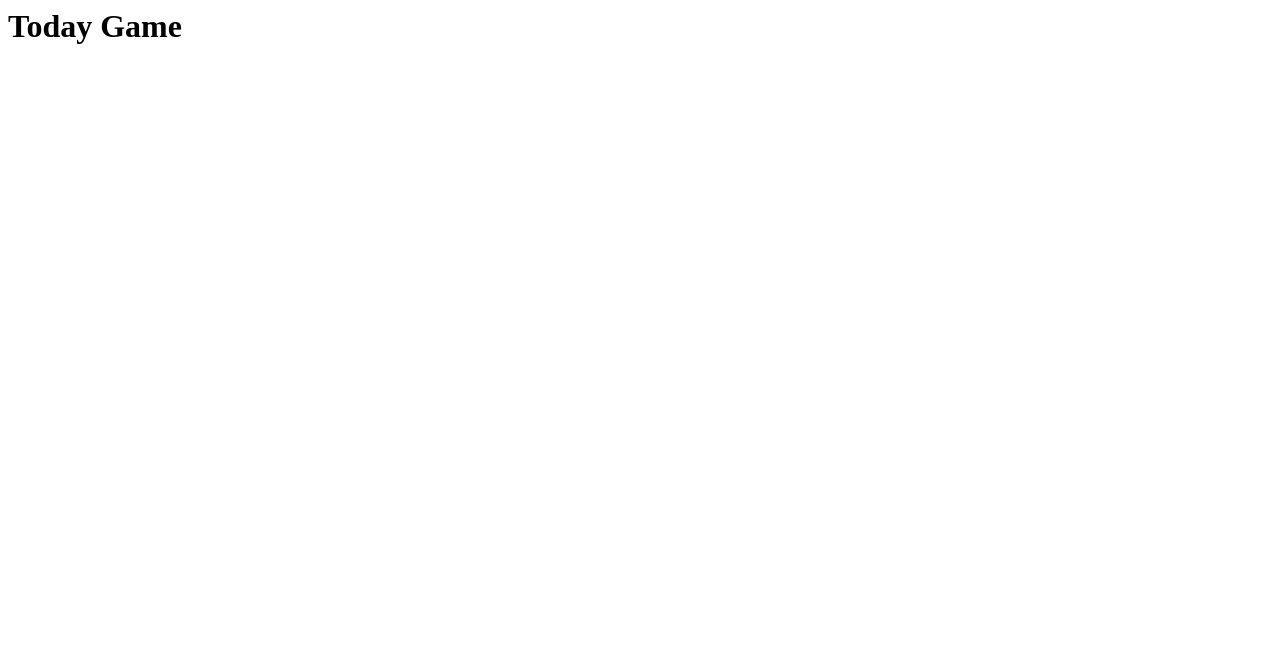
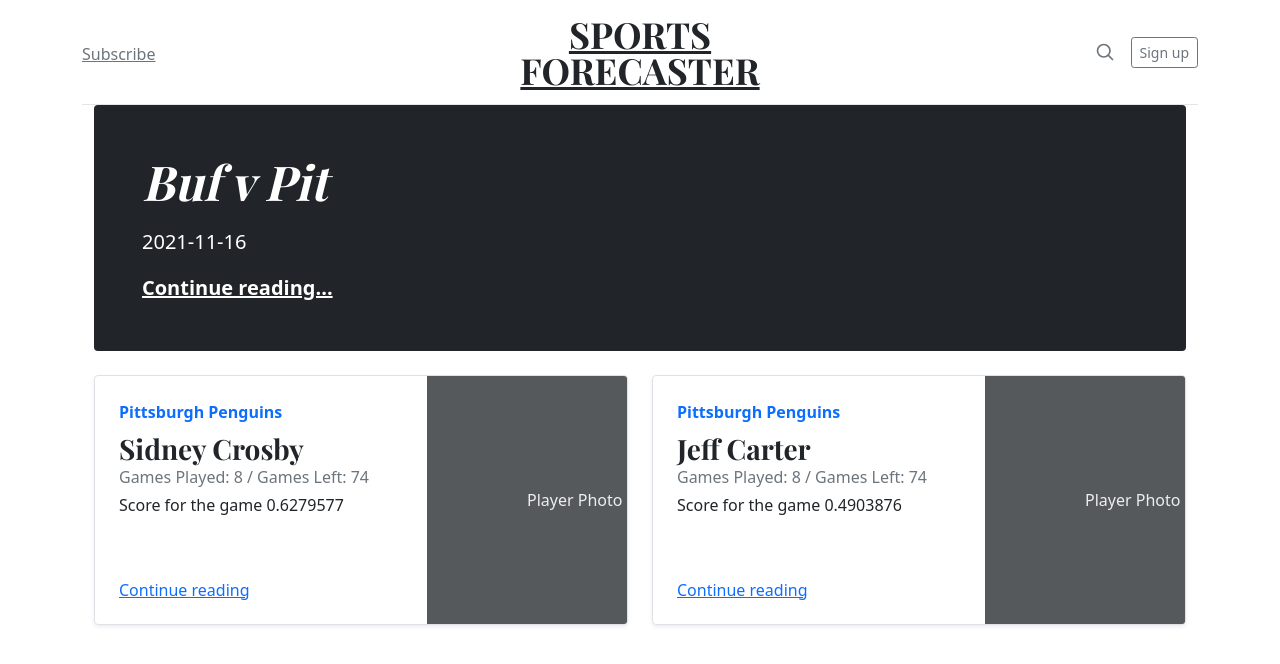
Before and after one commit to Azamatuz/frontEnd_v1, a plain HTML site: page index_test.html in a window 1280 px wide. Drawn offline with nearby package versions, Linux system fonts and the light colour scheme.

Commit message:
game and players data displayed in html

```diff
--- /dev/null
+++ b/app.js
@@ -0,0 +1,52 @@
+const app = Vue.createApp({
+    data() {
+        return {
+            games: [{
+                id: 6655,
+                season_id: 2021,
+                name: "Buf  v Pit ",
+                date: "2021-11-16",
+                time: "19:00:00",
+                guessing_date: "2021-10-31",
+                accuracy: true,
+            }],
+            players: [{
+                player_key: 14093,
+                player_name: "Sidney Crosby",
+                team_name: "Pittsburgh Penguins",
+                games_played: 8,
+                games_left: 74,
+                actual_score: "--",
+                score: 0.6279577,
+                scaling_factor: 1.3276819040833276,
+                boost: 32.77,
+                average_score: 0.472973,
+                schedule: 1,
+                x_factor: 0.97,
+                gga: 1.1442377,
+                home_away: 1.1962062
+            },
+            {
+                player_key: 14093,
+                player_name: "Jeff Carter",
+                team_name: "Pittsburgh Penguins",
+                games_played: 8,
+                games_left: 74,
+                actual_score: "--",
+                score: 0.4903876,
+                scaling_factor: 1.7280323514908,
+                boost: 72.8,
+                average_score: 0.472973,
+                schedule: 1,
+                x_factor: 0.97,
+                gga: 1.1442377,
+                home_away: 1.1962062
+            }
+        ],
+        }
+
+    }
+
+})
+
+app.mount('#app')
--- a/index_test.html
+++ b/index_test.html
@@ -4,8 +4,63 @@
   <meta http-equiv="X-UA-Compatible" content="IE=edge">
   <meta name="viewport" content="width=device-width, initial-scale=1.0">
   <title>Sport Forecasting</title>
+    <!-- Bootstrap core CSS -->
+    <link href="https://cdn.jsdelivr.net/npm/bootstrap@5.0.2/dist/css/bootstrap.min.css" rel="stylesheet" integrity="sha384-EVSTQN3/azprG1Anm3QDgpJLIm9Nao0Yz1ztcQTwFspd3yD65VohhpuuCOmLASjC" crossorigin="anonymous">
+    <link href="style.css" rel="stylesheet">
+
+    <!-- Custom styles for this template -->
+    <link href="https://fonts.googleapis.com/css?family=Playfair&#43;Display:700,900&amp;display=swap" rel="stylesheet">
+    <!-- Custom styles for this template -->
+    <link href="style.css" rel="stylesheet">
+  <script src="https://unpkg.com/vue@3.0.2"></script>
 </head>
 <body>
-  <h1>Today Game</h1>
+  <div class="container">
+    <header class="blog-header py-3">
+      <div class="row flex-nowrap justify-content-between align-items-center">
+        <div class="col-4 pt-1">
+          <a class="link-secondary" href="#">Subscribe</a>
+        </div>
+        <div class="col-4 text-center">
+          <a class="blog-header-logo text-dark" href="#">SPORTS FORECASTER</a>
+        </div>
+        <div class="col-4 d-flex justify-content-end align-items-center">
+          <a class="link-secondary" href="#" aria-label="Search">
+            <svg xmlns="http://www.w3.org/2000/svg" width="20" height="20" fill="none" stroke="currentColor" stroke-linecap="round" stroke-linejoin="round" stroke-width="2" class="mx-3" role="img" viewBox="0 0 24 24"><title>Search</title><circle cx="10.5" cy="10.5" r="7.5"/><path d="M21 21l-5.2-5.2"/></svg>
+          </a>
+          <a class="btn btn-sm btn-outline-secondary" href="#">Sign up</a>
+        </div>
+      </div>
+    </header>
+  <main class="container" id="app">
+    <div id="header" class="p-4 p-md-5 mb-4 text-white rounded bg-dark">
+      <div class="col-md-6 px-0">
+        <h1 class="display-4 fst-italic" v-for="game in games">{{ game.name }}</h1>
+        <p class="lead my-3" v-for="game in games">{{ game.date }}</p>
+        <p class="lead mb-0"><a href="#" class="text-white fw-bold">Continue reading...</a></p>
+      </div>
+    </div>
+
+    <div class="row mb-2">
+      <div class="col-md-6" v-for="player in players">
+        <div class="row g-0 border rounded overflow-hidden flex-md-row mb-4 shadow-sm h-md-250 position-relative">
+          <div class="col p-4 d-flex flex-column position-static">
+            <strong class="d-inline-block mb-2 text-primary">{{ player.team_name }}</strong>
+            <h3 class="mb-0">{{ player.player_name }}</h3>
+            <div class="mb-1 text-muted">Games Played: {{ player.games_played }} / Games Left: {{ player.games_left }}</div>
+            <p class="card-text mb-auto">Score for the game {{ player.score }}</p>
+            <a href="#" class="stretched-link">Continue reading</a>
+          </div>
+          <div class="col-auto d-none d-lg-block">
+            <svg class="bd-placeholder-img" width="200" height="250" xmlns="http://www.w3.org/2000/svg" role="img" aria-label="Placeholder: Photo" preserveAspectRatio="xMidYMid slice" focusable="false"><title>PlayerPhoto</title><rect width="100%" height="100%" fill="#55595c"/><text x="50%" y="50%" fill="#eceeef" dy=".3em">Player Photo</text></svg>
+
+          </div>
+        </div>
+      </div>
+
+    </div>
+  </main>
+
+  <script src="app.js"></script>
 </body>
 </html>
```
Also changed, not shown: index_tut.html (deleted, +0 -57 lines), template.html (renamed from index.html).
